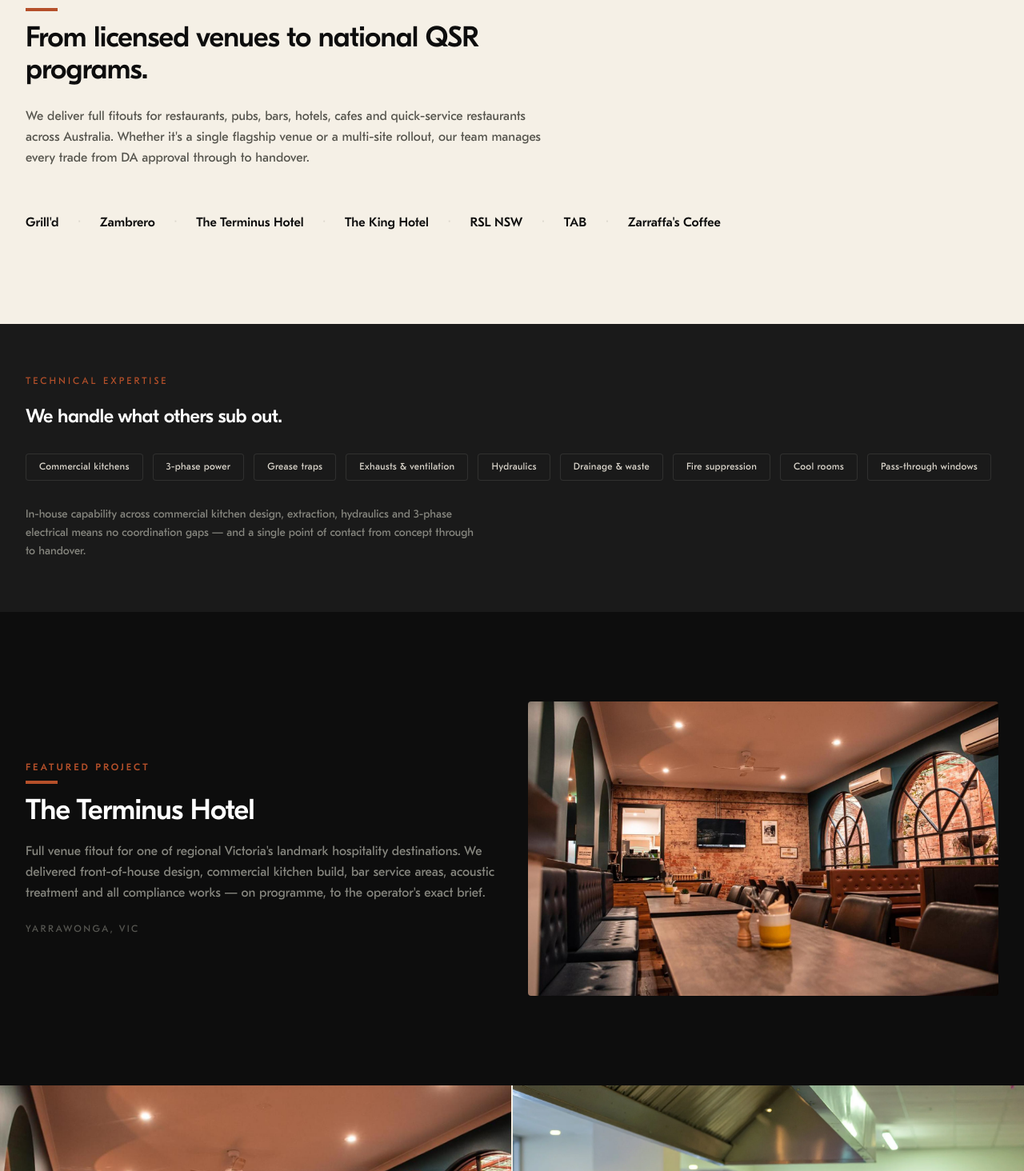
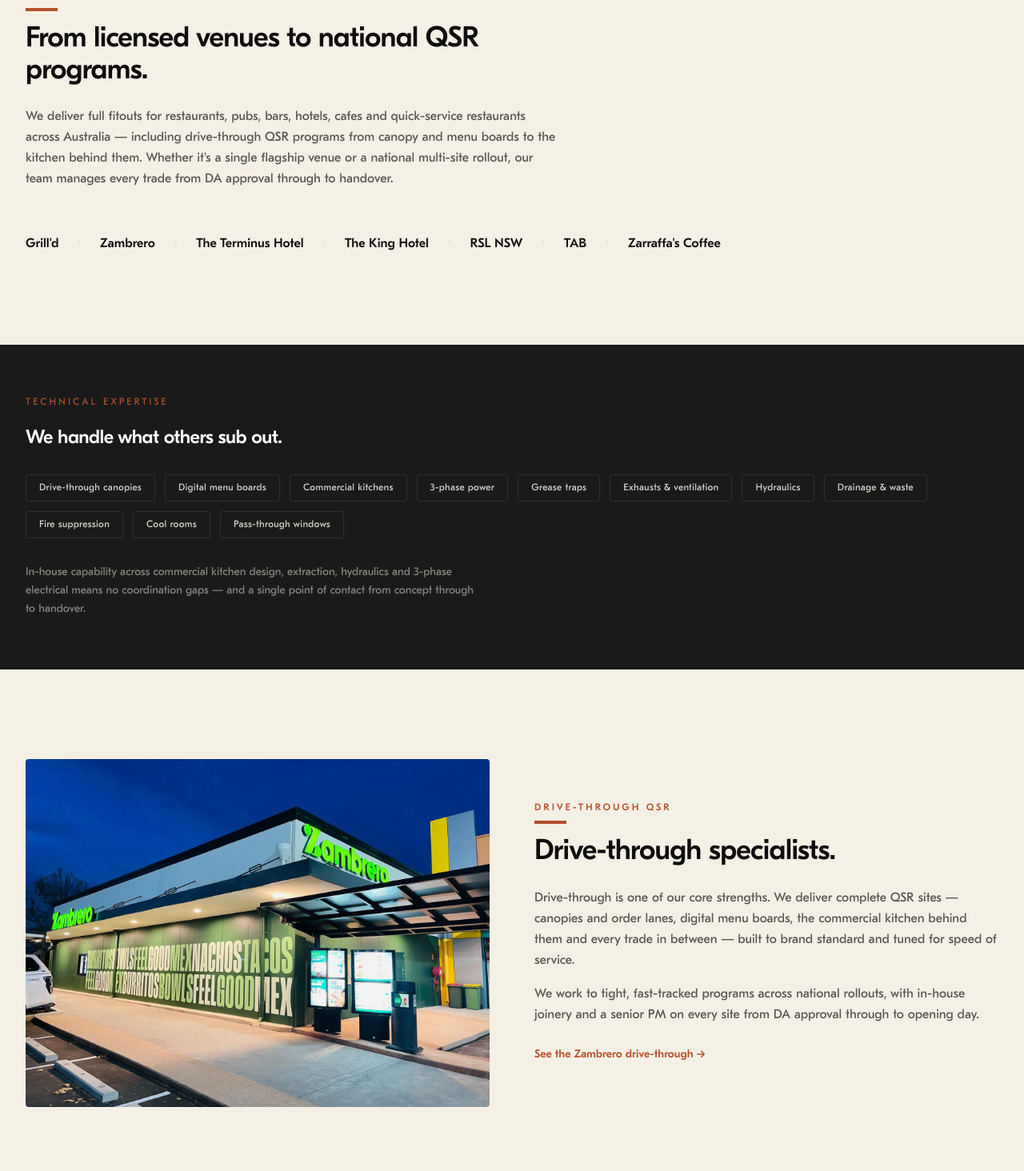
Before and after one commit to seanomeara1/hallmarcfitous, a Next.js app: page /hospitality in a window 1280 px wide. Shown: the part 806-2270 px from the top of the page at 80% size. Built offline with nearby package versions, Linux system fonts and the light colour scheme.

Commit message:
Add Zambrero drive-through image; feature drive-through QSR on hospitality

```diff
--- a/app/about/page.tsx
+++ b/app/about/page.tsx
@@ -93,7 +93,7 @@
             <p>
               We&rsquo;re Cm3 certified and proud of a spotless safety record — zero site safety
               incidents across nine years of operation — and our work has been recognised at the
-              Interior Fitout Awards, including the 2025 award for Best Retail Interior Fitout.
+              Interior Fitout Awards, including the 2025 award for Best Fitout under $500,000.
             </p>
           </div>
         </div>
--- a/app/hospitality/page.tsx
+++ b/app/hospitality/page.tsx
@@ -1,5 +1,6 @@
 import type { Metadata } from "next";
 import Image from "next/image";
+import Link from "next/link";
 import HeroSection from "@/components/HeroSection";
 import SectionLabel from "@/components/SectionLabel";
 import TechTag from "@/components/TechTag";
@@ -7,16 +8,17 @@
 import EnquiryForm from "@/components/EnquiryForm";
 
 export const metadata: Metadata = {
-  title: "Hospitality Fitouts",
+  title: "Hospitality & Drive-Through Fitouts",
   description:
-    "Front-of-house design and back-of-house engineering for restaurants, pubs, hotels and QSR. Licensed across Australia.",
+    "Front-of-house design and back-of-house engineering for restaurants, pubs, hotels and drive-through QSR. Drive-through specialists, licensed across Australia.",
   alternates: { canonical: "/hospitality" },
 };
 
 const TECH_TAGS = [
-  "Commercial kitchens", "3-phase power", "Grease traps",
-  "Exhausts & ventilation", "Hydraulics", "Drainage & waste",
-  "Fire suppression", "Cool rooms", "Pass-through windows",
+  "Drive-through canopies", "Digital menu boards", "Commercial kitchens",
+  "3-phase power", "Grease traps", "Exhausts & ventilation",
+  "Hydraulics", "Drainage & waste", "Fire suppression",
+  "Cool rooms", "Pass-through windows",
 ];
 
 const CLIENTS = [
@@ -55,9 +57,10 @@
               From licensed venues to national QSR programs.
             </h2>
             <p className="text-ink leading-relaxed">
-              We deliver full fitouts for restaurants, pubs, bars, hotels, cafes and quick-service restaurants
-              across Australia. Whether it's a single flagship venue or a multi-site rollout, our team manages
-              every trade from DA approval through to handover.
+              We deliver full fitouts for restaurants, pubs, bars, hotels, cafes and quick-service
+              restaurants across Australia — including drive-through QSR programs from canopy and
+              menu boards to the kitchen behind them. Whether it's a single flagship venue or a
+              national multi-site rollout, our team manages every trade from DA approval through to handover.
             </p>
           </div>
 
@@ -96,6 +99,47 @@
             In-house capability across commercial kitchen design, extraction, hydraulics and 3-phase electrical
             means no coordination gaps — and a single point of contact from concept through to handover.
           </p>
+        </div>
+      </section>
+
+      {/* Drive-through QSR — key selling point */}
+      <section className="bg-cream py-20 lg:py-28">
+        <div className="max-w-7xl mx-auto px-6 lg:px-8">
+          <div className="grid grid-cols-1 lg:grid-cols-2 gap-10 lg:gap-14 items-center">
+            <div className="relative aspect-[4/3] overflow-hidden rounded-sm order-1 lg:order-none">
+              <Image
+                src="/images/zambrero-drivethrough.jpg"
+                alt="Zambrero drive-through fitout — canopy, digital menu boards and order lane, Deception Bay"
+                fill
+                sizes="(max-width: 1024px) 100vw, 50vw"
+                className="object-cover"
+              />
+            </div>
+            <div>
+              <SectionLabel>Drive-through QSR</SectionLabel>
+              <h2
+                className="text-3xl lg:text-4xl font-bold mt-4 mb-6 text-black"
+                style={{ fontFamily: "GT Eesti Display, Arial Black, sans-serif" }}
+              >
+                Drive-through specialists.
+              </h2>
+              <p className="text-ink leading-relaxed mb-4">
+                Drive-through is one of our core strengths. We deliver complete QSR sites — canopies
+                and order lanes, digital menu boards, the commercial kitchen behind them and every
+                trade in between — built to brand standard and tuned for speed of service.
+              </p>
+              <p className="text-ink leading-relaxed mb-6">
+                We work to tight, fast-tracked programs across national rollouts, with in-house
+                joinery and a senior PM on every site from DA approval through to opening day.
+              </p>
+              <Link
+                href="/projects/zambrero"
+                className="inline-flex items-center gap-2 text-terra text-sm font-medium hover:gap-3 transition-all"
+              >
+                See the Zambrero drive-through →
+              </Link>
+            </div>
+          </div>
         </div>
       </section>
 
--- a/app/projects/projects.ts
+++ b/app/projects/projects.ts
@@ -93,6 +93,7 @@
     solution: "Since installing our first Zambrero site in 2021, our senior team has provided a level of calmness and concise communication to navigate the high-pressure rollout schedule.",
     outcome: "Hallmarc is recognised as a standout in the pack for attention to detail and top-tier finishes that drive brand growth.",
     images: [
+      "/images/zambrero-drivethrough.jpg",
       "https://res.cloudinary.com/dp77cjpmn/image/upload/f_auto,q_auto/v1/hallmarc/projects/3f66daeffd0771c4?_a=BAMAPqa80",
       "https://res.cloudinary.com/dp77cjpmn/image/upload/f_auto,q_auto/v1/hallmarc/projects/6b0ed27703ae984a?_a=BAMAPqa80",
       "https://res.cloudinary.com/dp77cjpmn/image/upload/f_auto,q_auto/v1/hallmarc/projects/c7cb6d41cd74785c?_a=BAMAPqa80",
--- a/components/AwardsBanner.tsx
+++ b/components/AwardsBanner.tsx
@@ -18,7 +18,7 @@
           <path d="M17 4h3v2a3 3 0 0 1-3 3M7 4H4v2a3 3 0 0 0 3 3" />
         </svg>
         <p className="text-white text-sm lg:text-base font-medium tracking-wide">
-          Winner — Best Retail Interior Fitout (up to $250k), 2025 Interior Fitout Awards — Sweet As, Chadstone
+          Winner — Best Fitout under $500,000, 2025 Interior Fitout Awards — Sweet As, Chadstone
         </p>
       </div>
     </section>
--- a/components/HeroCarousel.tsx
+++ b/components/HeroCarousel.tsx
@@ -11,11 +11,12 @@
 }
 
 const SLIDES: Slide[] = [
-  { src: "/images/terminus.png",         alt: "The Terminus Hotel fitout",         caption: "The Terminus Hotel — Yarrawonga, VIC" },
-  { src: "/images/stylerunner_hero.jpg", alt: "Stylerunner retail fitout",          caption: "Stylerunner — Retail" },
-  { src: "/images/commercial1.jpg",      alt: "DISSH Head Office commercial fitout", caption: "DISSH Head Office — Commercial" },
-  { src: "/images/xo1.jpg",             alt: "X&O retail fitout",                  caption: "X&O — Retail" },
-  { src: "/images/hero2.jpg",            alt: "Hallmarc in-house joinery factory",  caption: "In-house joinery manufacturing" },
+  { src: "/images/terminus.png",            alt: "The Terminus Hotel fitout",          caption: "The Terminus Hotel — Yarrawonga, VIC" },
+  { src: "/images/zambrero-drivethrough.jpg", alt: "Zambrero drive-through fitout",     caption: "Zambrero Drive-Through — QSR" },
+  { src: "/images/stylerunner_hero.jpg",    alt: "Stylerunner retail fitout",          caption: "Stylerunner — Retail" },
+  { src: "/images/commercial1.jpg",         alt: "DISSH Head Office commercial fitout", caption: "DISSH Head Office — Commercial" },
+  { src: "/images/xo1.jpg",                 alt: "X&O retail fitout",                  caption: "X&O — Retail" },
+  { src: "/images/hero2.jpg",               alt: "Hallmarc in-house joinery factory",  caption: "In-house joinery manufacturing" },
 ];
 
 const INTERVAL = 5000;
```
Also changed, not shown: public/images/zambrero-drivethrough.jpg (added).
